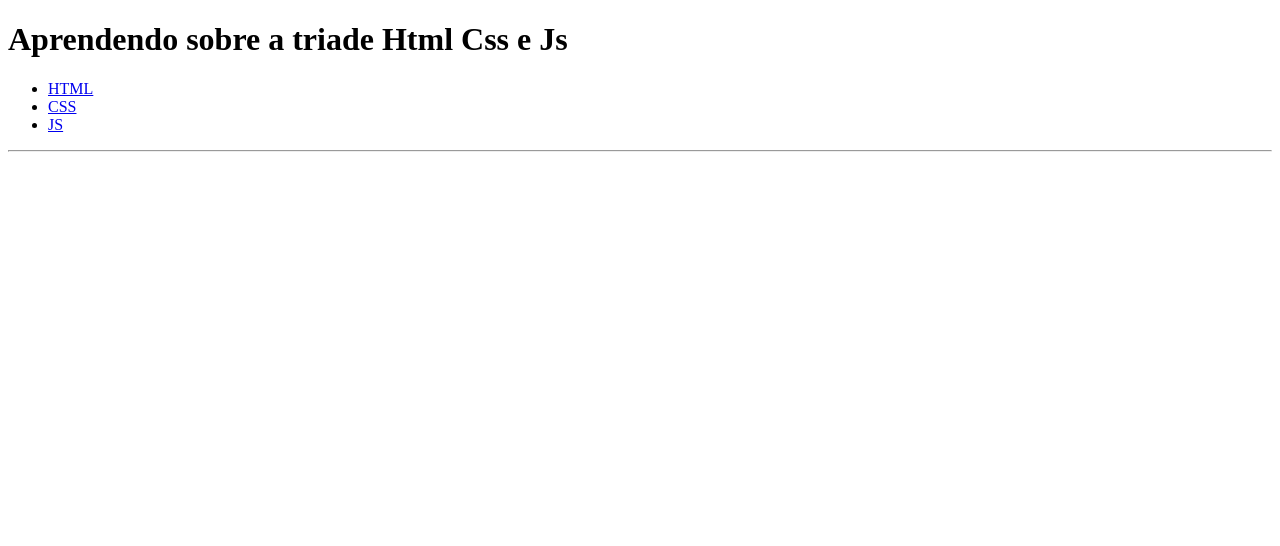
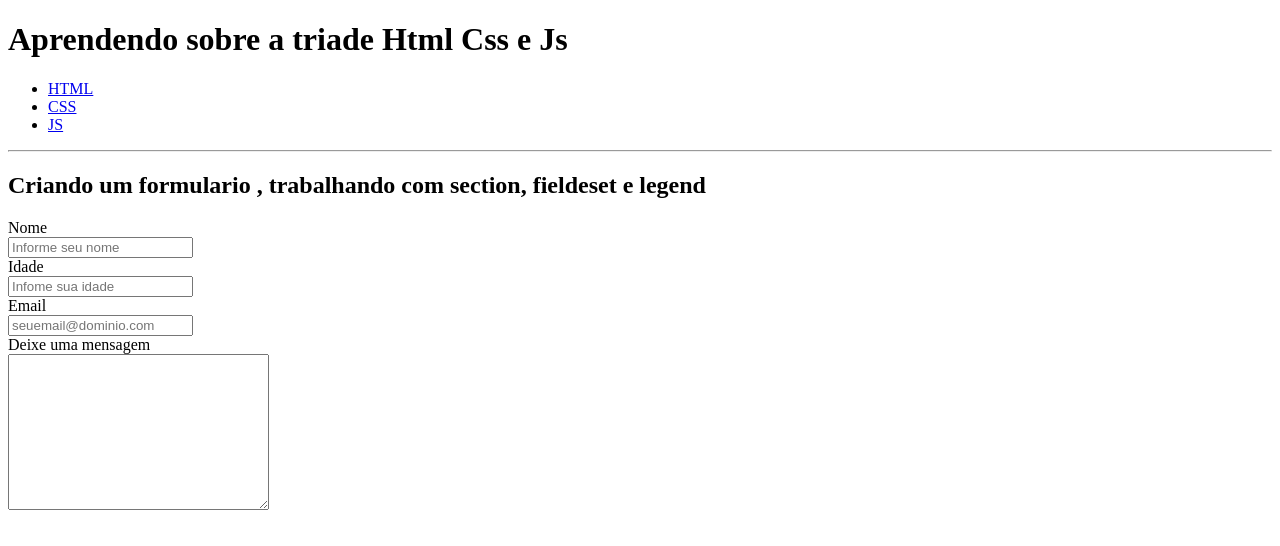
Before and after one commit to GabrielAlmeidaNunes/Aprendendo_html, a plain HTML site: page index.html in a window 1280 px wide. Drawn offline with Linux system fonts and the light colour scheme.

Commit message:
trabalhando com section, label, input, dentro do formulario

```diff
--- a/index.html
+++ b/index.html
@@ -24,6 +24,29 @@
 
     <main>
 
+        <h2> Criando um formulario , trabalhando com section, fieldeset  e legend</h2>
+
+      <form>
+
+        <section class=" campo__para__preencher">
+
+            <label for="nome">Nome</label><br>
+            <input type="text" id="nome" required placeholder="Informe seu nome"><br>
+
+            <label for="idade">Idade</label><br>
+            <input type="number" id="idade" placeholder="Infome sua idade" required><br>
+
+            <label for="email">Email</label><br>
+            <input type="email" id="email" placeholder="seuemail@dominio.com" required><br>
+
+            <label for="mensagem">Deixe uma mensagem </label><br>
+            <textarea  id="mensagem" cols="30" rows="10"></textarea>
+
+        </section>
+
+      </form>
+
+
     </main>
 
    <footer>
```
